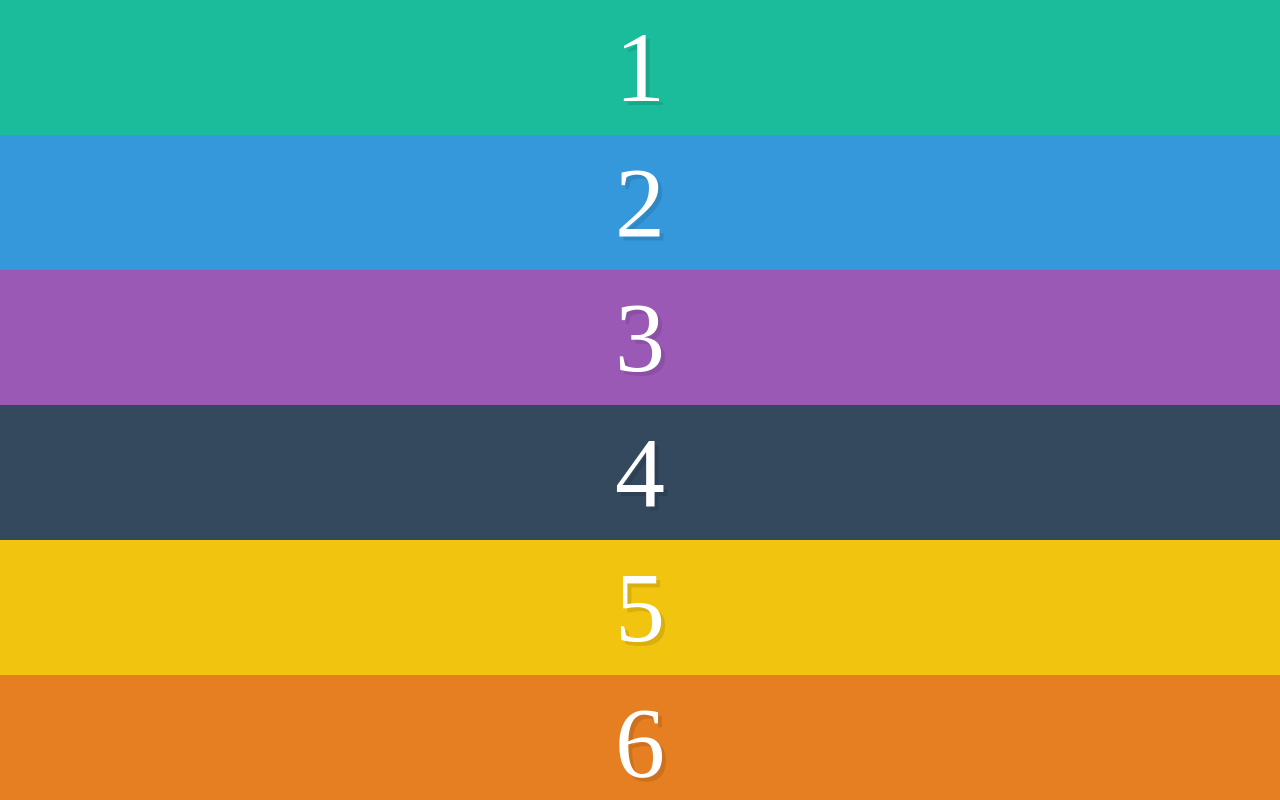
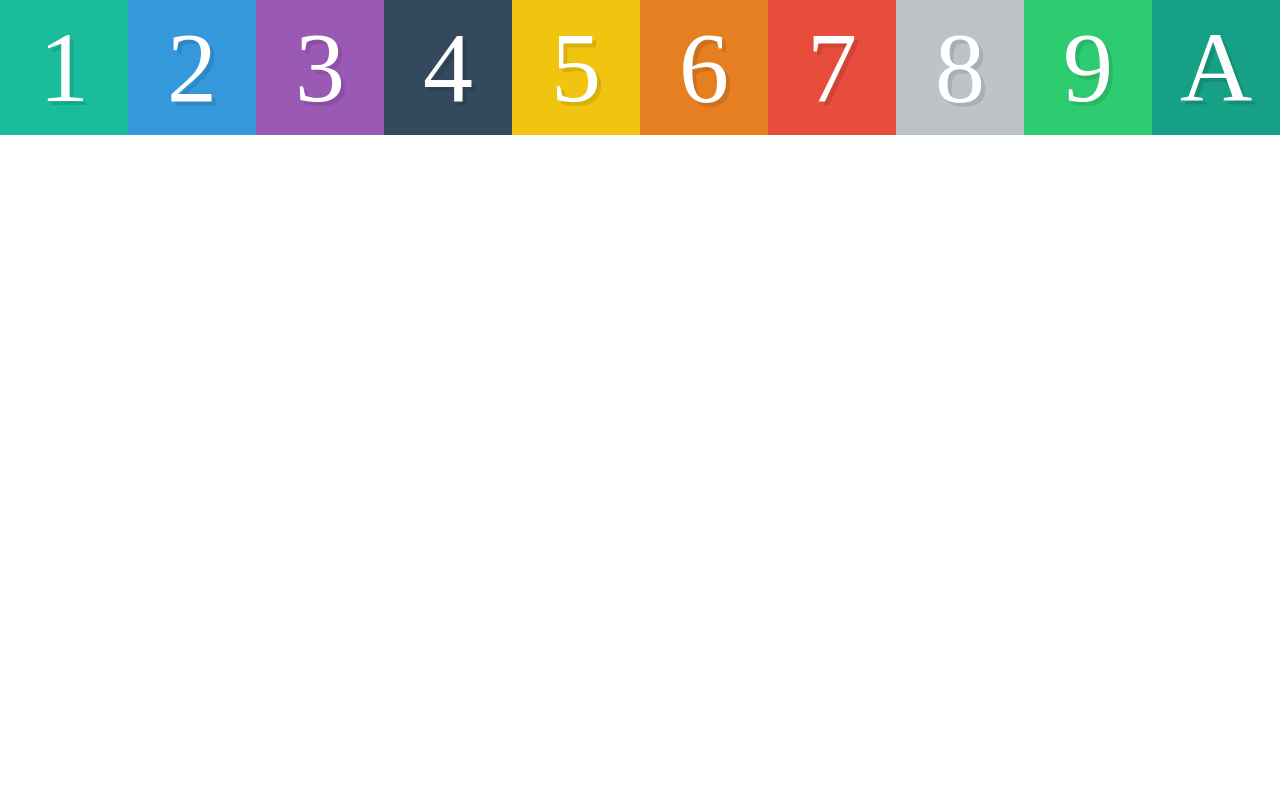
Before and after one commit to LevDoesCode/html-tests, a plain HTML site: page index.html in a window 1280 px wide. Shown: the top 800 px of the page. Drawn offline with Linux system fonts and the light colour scheme.

Commit message:
Add initial commit

```diff
--- a/style.css
+++ b/style.css
@@ -44,3 +44,11 @@
 .boxA {
     background: #16a085;
 }
+
+.container {
+    display: flex;
+}
+
+.box {
+    flex: 1;
+}
```
